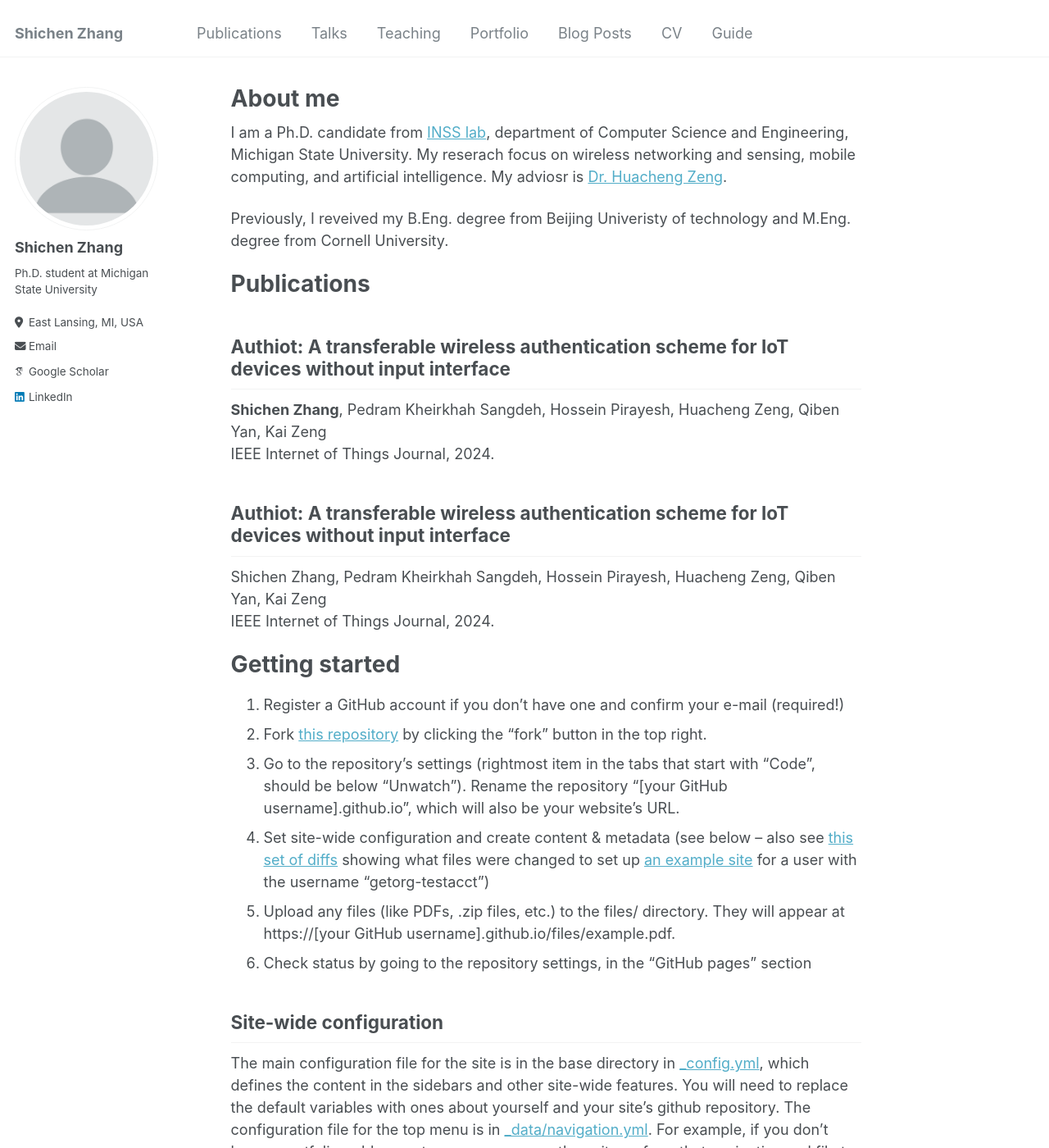
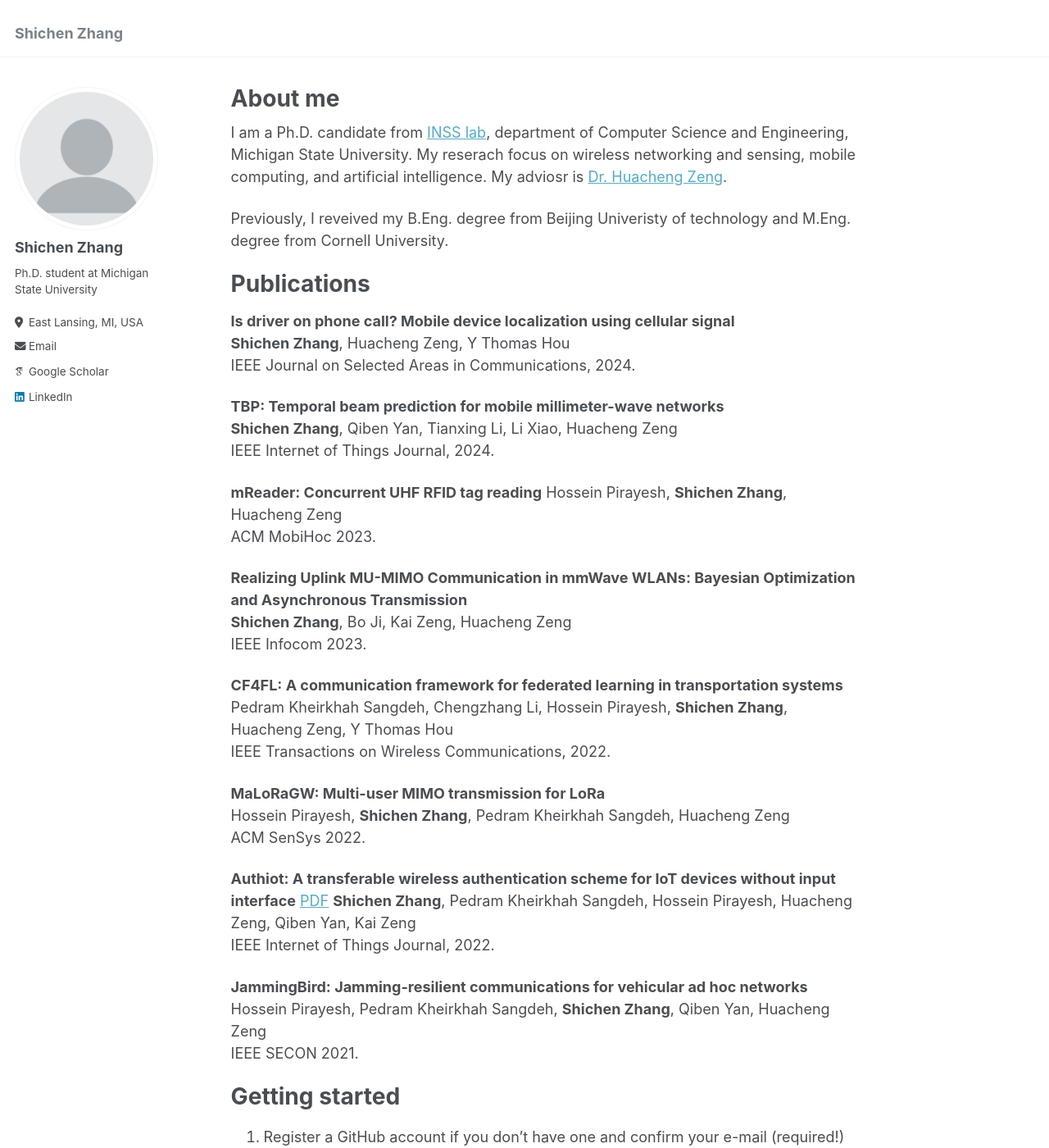
Before and after one commit to sczhang6/sczhang6.github.io, a Jekyll site: the page built from _pages/about.md, in a window 1280 px wide and 1400 px high. Shown: the whole window at 82% size. Built offline with Jekyll 4.4.1, drawn with Linux system fonts in a browser that asks for light colours; some web fonts are replaced.

Commit message:
pub update

```diff
--- a/_pages/about.md
+++ b/_pages/about.md
@@ -13,16 +13,39 @@ Previously, I reveived my B.Eng. degree from Beijing Univeristy of technology an
 
 Publications
 ======
+**Is driver on phone call? Mobile device localization using cellular signal**
+**Shichen Zhang**, Huacheng Zeng, Y Thomas Hou
+IEEE Journal on Selected Areas in Communications, 2024.
 
-Authiot: A transferable wireless authentication scheme for IoT devices without input interface
-------
-**Shichen Zhang**, Pedram Kheirkhah Sangdeh, Hossein Pirayesh, Huacheng Zeng, Qiben Yan, Kai Zeng
+**TBP: Temporal beam prediction for mobile millimeter-wave networks**
+**Shichen Zhang**, Qiben Yan, Tianxing Li, Li Xiao, Huacheng Zeng
 IEEE Internet of Things Journal, 2024.
 
-Authiot: A transferable wireless authentication scheme for IoT devices without input interface
-------
-Shichen Zhang, Pedram Kheirkhah Sangdeh, Hossein Pirayesh, Huacheng Zeng, Qiben Yan, Kai Zeng
-IEEE Internet of Things Journal, 2024.
+**mReader: Concurrent UHF RFID tag reading**
+Hossein Pirayesh, **Shichen Zhang**, Huacheng Zeng
+ACM MobiHoc 2023.
+
+**Realizing Uplink MU-MIMO Communication in mmWave WLANs: Bayesian Optimization and Asynchronous Transmission**
+**Shichen Zhang**, Bo Ji, Kai Zeng, Huacheng Zeng
+IEEE Infocom 2023.
+
+**CF4FL: A communication framework for federated learning in transportation systems**
+Pedram Kheirkhah Sangdeh, Chengzhang Li, Hossein Pirayesh, **Shichen Zhang**, Huacheng Zeng, Y Thomas Hou
+IEEE Transactions on Wireless Communications, 2022.
+
+**MaLoRaGW: Multi-user MIMO transmission for LoRa**
+Hossein Pirayesh, **Shichen Zhang**, Pedram Kheirkhah Sangdeh, Huacheng Zeng
+ACM SenSys 2022.
+
+**Authiot: A transferable wireless authentication scheme for IoT devices without input interface**  [PDF](/files/Shichen22_JIoT_AuthIoT.pdf)
+**Shichen Zhang**, Pedram Kheirkhah Sangdeh, Hossein Pirayesh, Huacheng Zeng, Qiben Yan, Kai Zeng
+IEEE Internet of Things Journal, 2022.
+
+**JammingBird: Jamming-resilient communications for vehicular ad hoc networks**
+Hossein Pirayesh, Pedram Kheirkhah Sangdeh, **Shichen Zhang**, Qiben Yan, Huacheng Zeng
+IEEE SECON 2021.
+
+
 
 
 
```
Also changed, not shown: _data/navigation.yml (+14 -14 lines), 2 other files.
